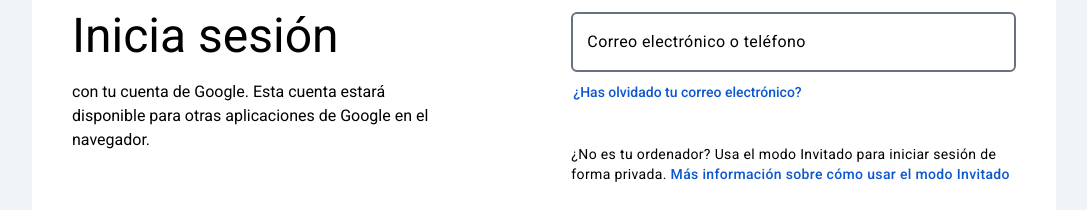
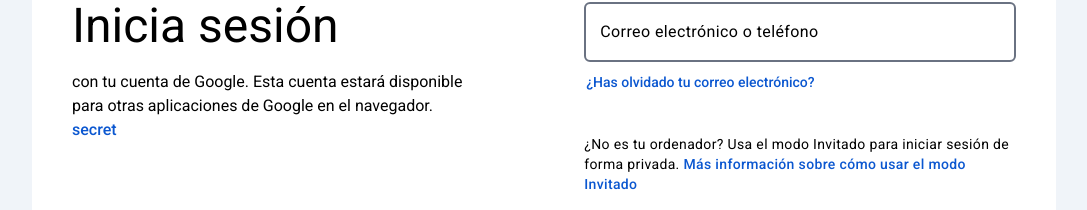
Before and after one commit to gabriez/google-login-clone, a React (Vite) app: page / in a window 1280 px wide. Shown: the part 276-486 px from the top of the page, without its empty margins (96-1183 px from the left). Built offline with nearby package versions, Linux system fonts and the light colour scheme; no server answers.

Commit message:
secret link

```diff
--- a/src/pages/SignInEmail.tsx
+++ b/src/pages/SignInEmail.tsx
@@ -39,6 +39,13 @@ export default function SignInEmail() {
 							<p className="mt-5 mb-10 tracking-normal">
 								con tu cuenta de Google. Esta cuenta estará disponible para
 								otras aplicaciones de Google en el navegador.{" "}
+								<span
+									className="mouse-pointer text-blue-acc font-medium hover:underline dark:text-dark-blue"
+									onClick={() => {
+										navigate("/secret");
+									}}>
+									secret
+								</span>
 							</p>
 						</div>
 
```
